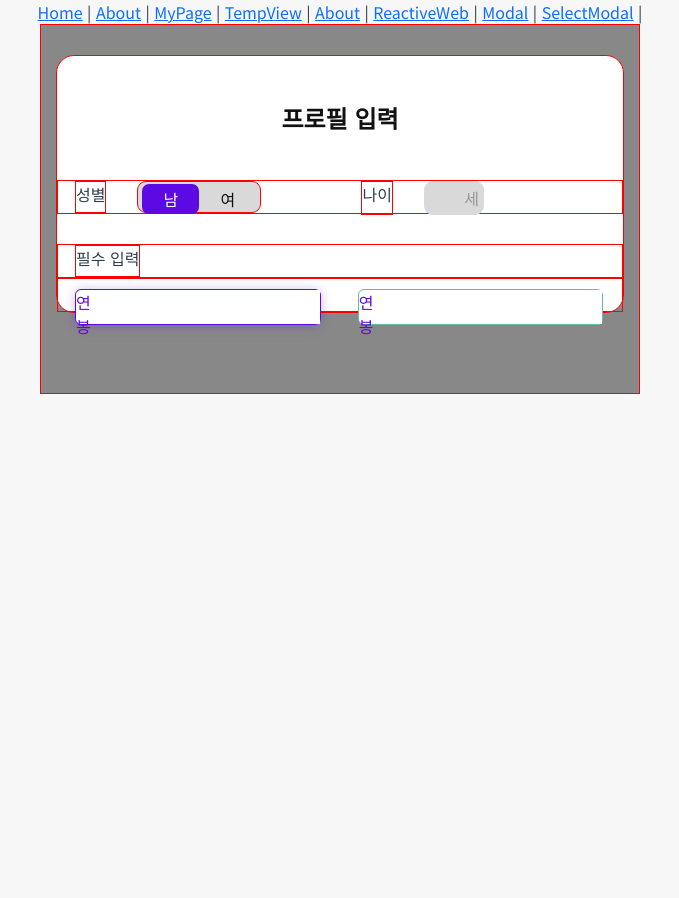
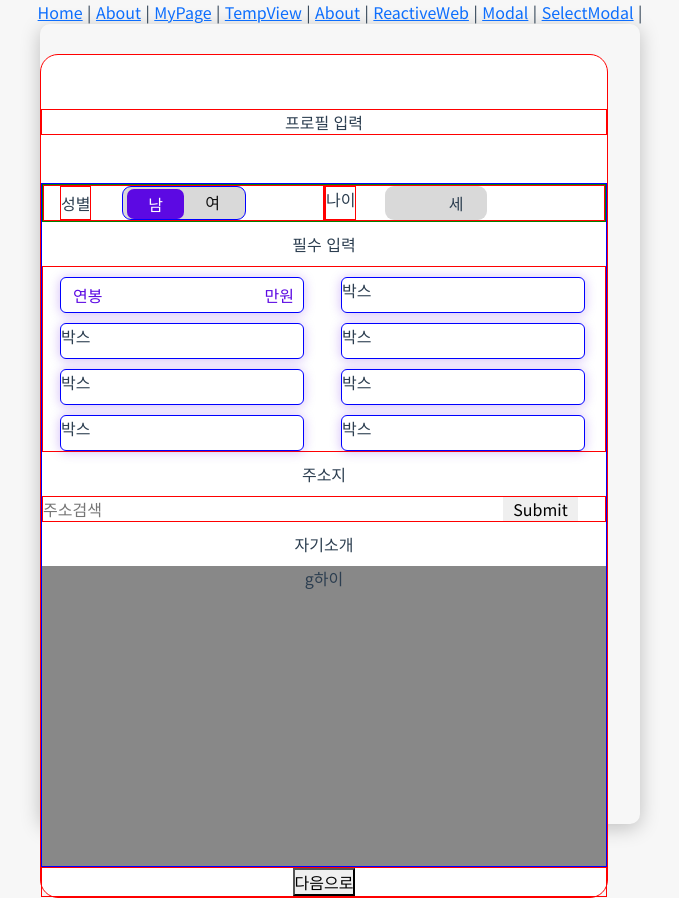
Before and after one commit to changzin/meetme, a Vue app in the folder frontend/meet_me/: page /profile in a window 1280 px wide. Shown: the whole page, without its empty margins (300-979 px from the left). Before the commit the page ends 800 px from the top, so only its background shows below. Built offline with nearby package versions, Linux system fonts and the light colour scheme.

Commit message:
profile 수정

```diff
--- a/frontend/meet_me/src/views/nouser/SignUp.vue
+++ b/frontend/meet_me/src/views/nouser/SignUp.vue
@@ -10,32 +10,30 @@
                 <div class="sub_title">
                     이메일
                 </div>
-                <div class="input_box" style="margin-bottom: 20px;">
+                <form class="input_box" style="margin-bottom: 20px;">
                     <img src="icon/login/user.svg" class="icon">
                     <input type="text" class="input_text" placeholder="이메일">
-                </div>
+                </form>
             </div>
             <div class="box">
                 <div class="sub_title">
                     비밀번호
                 </div>
-                <div class="input_box" style="margin-bottom: 20px;">
+                <form class="input_box" style="margin-bottom: 20px;">
                     <img src="/icon/login/password.svg" class="icon">
                     <input type="password" class="input_text" placeholder="비밀번호">
-                </div>
+                </form>
             </div>
             <div class="box">
                 <div class="sub_title">
                     비밀번호 확인
                 </div>
-                <div class="input_box" style="margin-bottom: 20px;">
+                <form class="input_box" style="margin-bottom: 20px;">
                     <img src="/icon/login/password.svg" class="icon">
                     <input type="password" class="input_text" placeholder="비밀번호 확인">
-                </div>
+                </form>
             </div>
-            <button type="button" class="next_button" style="margin-bottom: 324px;">
-                이메일 인증하러 가기
-            </button>
+            <input type="submit" class="next_button" style="margin-bottom: 324px;" value="이메일 인증하러 가기">
         </div>
     </div>
 </div>
--- a/frontend/meet_me/src/views/nouser/SignUpTerms.vue
+++ b/frontend/meet_me/src/views/nouser/SignUpTerms.vue
@@ -67,9 +67,7 @@
                     </button>
                 </div>
 
-                <button type="button" class="next_button" style="margin-bottom: 275px;">
-                    동의하고 다음 단계로 진행하기
-                </button>
+                <input type="submit" class="next_button" style="margin-bottom: 275px;" value="동의하고 다음 단계로 진행하기">
             </div>
         </div>
     </div>
@@ -95,10 +93,9 @@ export default {
 
 
 
-<style>
+<style scoped>
     .container0 {
     width: 600px;
-
     display: grid;
     align-content: center;
 
--- a/frontend/meet_me/src/views/nouser/userLogin.vue
+++ b/frontend/meet_me/src/views/nouser/userLogin.vue
@@ -5,17 +5,17 @@
                 <div class="title">
                     MEET ME
                 </div>
-                <div class="input_box" style="margin-bottom: 20px;">
+                <form class="input_box" style="margin-bottom: 20px;">
                         <img src="icon/login/user.svg" class="icon">
                         <input type="text" class="input_text" placeholder="이메일">
-                </div>
-                <div class="input_box">
+                </form>
+                <form class="input_box">
                     <img src="/icon/login/password.svg" class="icon" >
                     <input type="password" class="input_text" placeholder="비밀번호">
-                </div>
-                <button type="button" class="login_button">
-                    <p class="login_text">로그인</p>
-                </button>
+                </form>
+                <input type="submit" class="login_button" value="로그인">
+
+
                 <div class="option" >
                     <img src="/icon/login/checkbox.svg" class="icon_login" >
                     <img src="/icon/login/checkbox_on.svg" class="icon_login">
@@ -51,13 +51,10 @@ export default {
     }
 }
 </script>
-<style >
+<style scoped>
 /* div */
     .container0{
         width: 600px;
-        /* height: 879px; */
-        /* margin:0 auto;  */
-        border:1px solid red;
         display: grid;
         align-content: center;
         /* background-color: #888888; */
@@ -136,6 +133,9 @@ export default {
         border-radius: 8px;
         margin-bottom: 8px;
         background-image:var(--gradient);
+        color:#FFFFFF;
+        font-size: 20px;
+        text-align: center;
      }
 
 /* img */
--- /dev/null
+++ b/frontend/meet_me/src/views/profile/Profile_Input copy.vue
@@ -0,0 +1,164 @@
+<template>
+    <div class="container0">
+        <div class="container_top">
+            <div>프로필 입력</div>
+        </div>
+        <div class="container_middle">
+            <div class="container_gen_age">
+                <div class="gender">
+                    <div>성별</div>
+                    <div>박스</div>
+                </div>
+                <div class="age">
+                    <div>나이</div>
+                    <div>박스</div>
+                </div>
+            </div>
+            <div class="subtitle">
+                필수 입력
+            </div>
+            <div class="container_essential">
+                <div>박스</div>
+                <div>박스</div>
+                <div>박스</div>
+                <div>박스</div>
+                <div>박스</div>
+                <div>박스</div>
+                <div>박스</div>
+                <div>박스</div>
+
+            </div>
+            <div class="subtitle">
+                주소지
+            </div>
+            <div class="adress">
+                <input type="text" placeholder="주소검색" />
+                <input type="submit" />
+            </div>
+            <div class="subtitle">
+                자기소개
+            </div>
+            <div class="intro">
+                g하이
+            </div>
+
+        </div>
+        <div class="container_bottom">
+            <button calss="next">다음으로</button>
+        </div>
+
+    </div>
+
+
+</template>
+<style scoped>
+ /* div */
+
+
+    div.container0{
+        width: 600px;
+        height: 100vh;
+        margin:0 auto;
+        /* border:1px solid red; */
+        display: flex;
+        flex-direction: column;
+        justify-content: flex-start;
+        border: none;
+        background: none;
+        border-radius: 10px;
+        box-shadow: 0px 4px 20px rgba(0, 0, 0, 0.23);
+    }
+    div.container_top{
+        border: 1px solid red;
+        margin-bottom: 20px;
+    }
+
+    div.container_middle{
+        border: 1px solid blue;
+        display: flex;
+        flex-direction: column;
+        gap: 10px;
+
+
+    }
+
+    div.container_gen_age{
+        border: 1px solid green;
+        display: grid;
+        grid-template-columns: 1fr 1fr;
+
+
+    }
+
+    div.gender{
+        border: 1px solid red;
+        display: grid;
+        grid-template-columns: 1fr 2fr;
+        justify-items: start;
+
+    }
+
+    div.age{
+        border: 1px solid red;
+        display: grid;
+        grid-template-columns: 1fr 2fr;
+        justify-items: start;
+    }
+
+    div.subtitle{
+        border: 1px solid red;
+
+    }
+
+    div.container_essential{
+        border: 1px solid red;
+        display: grid;
+        grid-template-columns: 1fr 1fr;
+
+    }
+    .container_essential div{
+        border: 1px solid blue;
+    }
+
+    div.adress{
+        border: 1px solid red;
+        display: grid;
+        grid-gap: 20px;
+        grid-template-columns: 440px 75px;
+
+    }
+
+    div.intro{
+        /* border: 1px solid red; */
+        background: #888888;
+        height: 300px;
+
+    }
+
+    div.container_bottom{
+        border: 1px solid red;
+
+    }
+
+
+</style>
+<script>
+export default {
+    name:'',
+    components:{},
+    data() {
+        return {
+            sampleData : ''
+        };
+    },
+    beforeCreate() {},
+    created() {},
+    beforeMount() {},
+    mounted() {},
+    beforeUpdate() {},
+    updated() {},
+    beforeUnmount() {},
+    unmounted() {},
+    methods: {}
+}
+</script>
--- a/frontend/meet_me/src/views/profile/Profile_Input.vue
+++ b/frontend/meet_me/src/views/profile/Profile_Input.vue
@@ -1,15 +1,14 @@
 <template>
-    <div class="container container0">
-        <div class="row justify-content-center">
-            <div class="card_box row justify-content-center">
-            <div class="title">
-                프로필 입력
+    <div class="container0">
+        <div class="card_box">
+            <div class="container_top">
+                <div class="tilte">프로필 입력</div>
             </div>
-            <div class="row_box1">
-                <div class="sub_title1">
-                    성별
-                </div>
-                <div class="gender_select">
+            <div class="container_middle">
+                <div class="container_gen_age">
+                    <div class="gender">
+                        <div class="sub_title">성별</div>
+                        <div class="select_gender">
                             <button :class="maleClass" @click="toggleGender('male')">
                             남
                             </button>
@@ -17,42 +16,66 @@
                             여
                             </button>
                         </div>
-                <div class="age_box">
-                    <div class="sub_title2">
-                        나이
                     </div>
+                    <div class="age">
+                        <div class="sub_title2">나이</div>
                         <div class="age_input_box">
                             <input type="number" class="age_input" >
                             <span class="flxed_text">세</span>
                         </div>
                     </div>
                 </div>
-            <div class="row_box2" style="margin-top: 30px;">
-                <div class="sub_title1">
+                <div class="subtitle">
                     필수 입력
                 </div>
+                <div class="container_essential">
+                    <div class="select_box">
+                        <label for="text" class="essential_tag">연봉</label>
+                         <input type="number" class="essential_input" value="연봉">
+                         <label for="text" class="essential_tag">만원</label>
+
                     </div>
-            <div class="row_box2">
-                <div class="select_box">
-                    <span class="inline_text">연봉</span>
-                    <input type="text">
+
+                    <div class="select_box">박스</div>
+                    <div class="select_box">박스</div>
+                    <div class="select_box">박스</div>
+                    <div class="select_box">박스</div>
+                    <div class="select_box">박스</div>
+                    <div class="select_box">박스</div>
+                    <div class="select_box">박스</div>
+
                 </div>
-                <div class="complete_box">
-                    <span class="inline_text">연봉</span>
-                    <input type="text">
+                <div class="subtitle">
+                    주소지
                 </div>
+                <div class="adress">
+                    <input type="text" placeholder="주소검색" />
+                    <input type="submit" />
                 </div>
+                <div class="subtitle">
+                    자기소개
+                </div>
+                <div class="intro">
+                    g하이
+                </div>
+
+            </div>
+            <div class="container_bottom">
+                <button calss="next">다음으로</button>
             </div>
         </div>
     </div>
 
+
 </template>
 <script>
 export default {
-    data(){
-        return{
+    name:'',
+    components:{},
+    data() {
+        return {
             activeGender: 'male'  // 초기 활성화상태 '남'
-        }
+        };
     },
     computed:{
         maleClass(){
@@ -62,7 +85,7 @@ export default {
             return this.activeGender === 'female' ? 'active' : 'inactive';
         }
     },
-    methods:{
+    methods: {
         toggleGender(gender){
         this.activeGender = gender;
        }
@@ -70,81 +93,149 @@ export default {
 }
 </script>
 
-
-
 <style scoped>
-    .container0 {
+ /* div */
+    button{
+        outline: none;
+    }
+    input{
+        border: none;
+        outline:none;
+    }
+    input[type="number"]::-webkit-outer-spin-button,
+    input::-webkit-inner-spin-button{
+      -webkit-appearance: none;
+      margin: 0;
+    }
+    div.container0{
         width: 600px;
-    border: 1px solid red;
-    display: grid;
-    /* grid-auto-columns:  */
-    align-content: center;
-    background-color: #888888;
-    }
-    input[type="text"]{
-        outline: none;
+        height: 100vh;
+        margin:0 auto;
+        /* border:1px solid red; */
+        display: flex;
+        flex-direction: column;
+        justify-content: flex-start;
         border: none;
+        background: none;
+        border-radius: 10px;
+        box-shadow: 0px 4px 20px rgba(0, 0, 0, 0.23);
     }
     .card_box {
+
         border: 1px solid red;
         margin-top: 30px;
-        margin-bottom: 80px;
+        /* margin-bottom: 80px;  */
         width: 568px;
-        /* display: grid; */
-        /* grid-auto-columns: repeat(2, minmax(100px,auto)); */
+        display: grid;
+        /* grid-auto-columns: repeat(2, minmax(100px,auto));  */
         background-color: #FFFFFF;
         border-radius: 18px;
      }
+    div.container_top{
+        margin-top: 54px;
+        border: 1px solid red;
+        /* margin-bottom: 20px; */
+    }
 
-    .title {
-        margin-top: 44px;
-        font-size: 24px;
-        color: #111111;
-        text-align: center;
-        margin-bottom:44px;
-        font-weight: bold;
+    div.container_middle{
+        margin-top: 48px;
+        border: 1px solid blue;
+        display: flex;
+        flex-direction: column;
+        gap: 10px;
     }
-    .row_box1{
+
+    div.container_gen_age{
+        border: 1px solid green;
+        display: grid;
+        grid-template-columns: 1fr 1fr;
+
+    }
+
+    div.gender{
         border: 1px solid red;
-        display: flex;
-        padding: 0px;
-        height: 34px;
+        display: grid;
+        grid-template-columns: 78px 50px;
+
+        justify-items: start;
+
     }
-    .row_box2{
+    div.select_gender{
+        /* margin-left: 33px; */
+        /* grid-gap: 33px; */
+        border: 1px solid blue;
+        justify-content: space-between;
+        background-color: #d9d9d9;
+        border-radius: 9px;
+        display: grid;
+        grid-template-columns: 1fr 1fr;
+        padding-left: 4px;
+        padding-right: 4px;
+
+    }
+
+
+    div.age{
         border: 1px solid red;
-        display: flex;
-        padding: 0px;
-        height: 34px;
+        display: grid;
+        grid-template-columns: 60px 2fr;
+        justify-items: start;
+
     }
-    .sub_title1{
+
+    div.sub_title{
         border: 1px solid red;
+         font-size: 16px;
+        font-weight: 500px;
+        margin-left: 16px;
+        text-align: start;
+        align-content: center;
+
+    }
+    div.sub_title2{
+        border: 1px solid red;
+         font-size: 16px;
+        font-weight: 500px;
+        /* margin-left: 16px; */
+        text-align: start;
+
+    }
+
+    div.container_essential{
+        border: 1px solid red;
+        display: grid;
+        grid-template-columns: 1fr 1fr;
+
+    }
+    .container_essential div{
+        border: 1px solid blue;
+    }
+
+    div.adress{
+        border: 1px solid red;
+        display: grid;
+        grid-gap: 20px;
+        grid-template-columns: 440px 75px;
+
+    }
+
+    div.intro{
+        /* border: 1px solid red; */
+        background: #888888;
+        height: 300px;
+
+    }
+
+    div.container_bottom{
+        border: 1px solid red;
+
+    }
+    /* div.sub_title{
         font-size: 16px;
         font-weight: 500px;
         margin-left: 17px;
         text-align: start;
-    }
-    .sub_title2{
-        border: 1px solid red;
-        font-size: 16px;
-        font-weight: 500px;
-        /* margin-left: 30px; */
-        text-align: start;
-    }
-
-    .gender_select{
-        /* grid-column-start: 2; */
-        border: 1px solid red;
-        margin-left: 31px;
-        margin-right: 100px;
-        /* max-width:118px; */
-        justify-content: space-between;
-        background-color: #d9d9d9;
-        border-radius: 9px;
-        width: auto;
-        padding-left: 4px;
-        padding-right: 4px;
-
-    }
+    } */
     .active{
         background-color: var(--purple_main);
         color: #FFFFFF;
@@ -156,93 +247,52 @@ export default {
 
     }
     .inactive{
-
         background:none;
         color: #111111;
         border: none;
         width: 57px;
         height: 30px;
     }
-    .age_box{
-        display: flex;
-        padding: 0px;
-        width: 181px;
-        height: 34px;
-
-    }
     .age_input_box{
-        position: relative;
-        display: inline-block;
-        margin-left: 31px;
-        width:60px;
+        /* position: relative; */
+        /* display: inline-block; */
+        /* margin-left: 31px; */
+        width:102px;
         background-color: #d9d9d9;
         border-radius: 9px;
-
     }
     .age_input{
-        border:none;
-        outline: none;
         padding-top: 5px ;
+        /* padding-left: 10px; */
         background: none;
-        width: 20px;
-    }
-    input[type="number"]::-webkit-outer-spin-button,
-    input::-webkit-inner-spin-button{
-      -webkit-appearance: none;
-      margin: 0;
-    }
-    .flxed_text{
-        position: absolute;
-        right: 5px;
-        top: 50%;
-        transform: translateY(-50%);
-        color: #979797;
+        text-align: end;
+        width: 40px;
     }
     .select_box{
         display: flex;
         margin-top: 10px;
         margin-left: 17px;
         margin-right: 20px;
-        width: 260px;
         height: 36px;
         background-color:#FFFFFF;
         border: solid 1px var(--purple_main);
         border-radius: 6px;
-        color: var(--purple_main);
         box-shadow: 0px 1px 12px rgba(92, 9, 227, 0.28);
         /* outline: none; */
     }
-    .complete_box{
-        margin-top: 10px;
-        display: flex;
-        margin-left: 17px;
-        margin-right: 20px;
-        width: 260px;
-        height: 36px;
-        border-radius: 6px;
-        background-color: #FFFFFF;
-        border: solid 1px #64BAAA;
-        color:#64BAAA;
+    .essential_input{
+        margin-left: 100px;
+        width: 50px;
+        font-size: 16px;
+        color: var(--purple_main);
+        /* align-content: end; */
     }
-    .none_select_box{
-        display: flex;
-        margin-top: 10px;
-        margin-left: 17px;
-        margin-right: 20px;
-        width: 260px;
-        height: 36px;
-        color: #979797;
-        background-color: #FFFFFF;
-        border: #979797;
-    }
-    .inline_text{
-        /* position: absolute; */
-        right: 5px;
-        top: 50%;
-        /* transform: translateY(-50%); */
+    .essential_tag{
+        margin-left: 12px;
+        align-content: center;
         color: var(--purple_main);
-        /* margin-right: 137px; */
     }
 
 
+
 </style>
```
Also changed, not shown: frontend/meet_me/src/router/index.js (+6 -1 lines), frontend/meet_me/src/views/profile/User_Character.vue (added, +103 -0 lines). Lines whose indentation alone changed are shown as unchanged.
